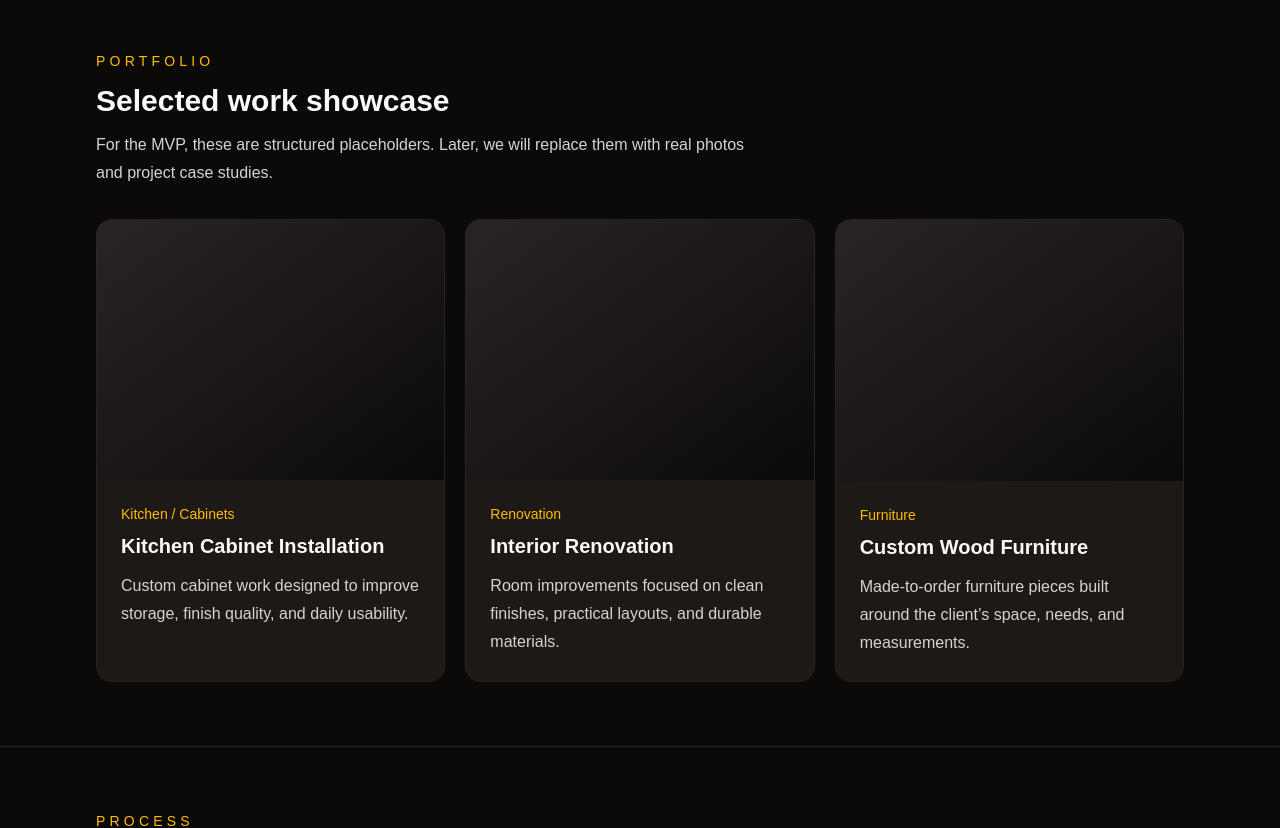
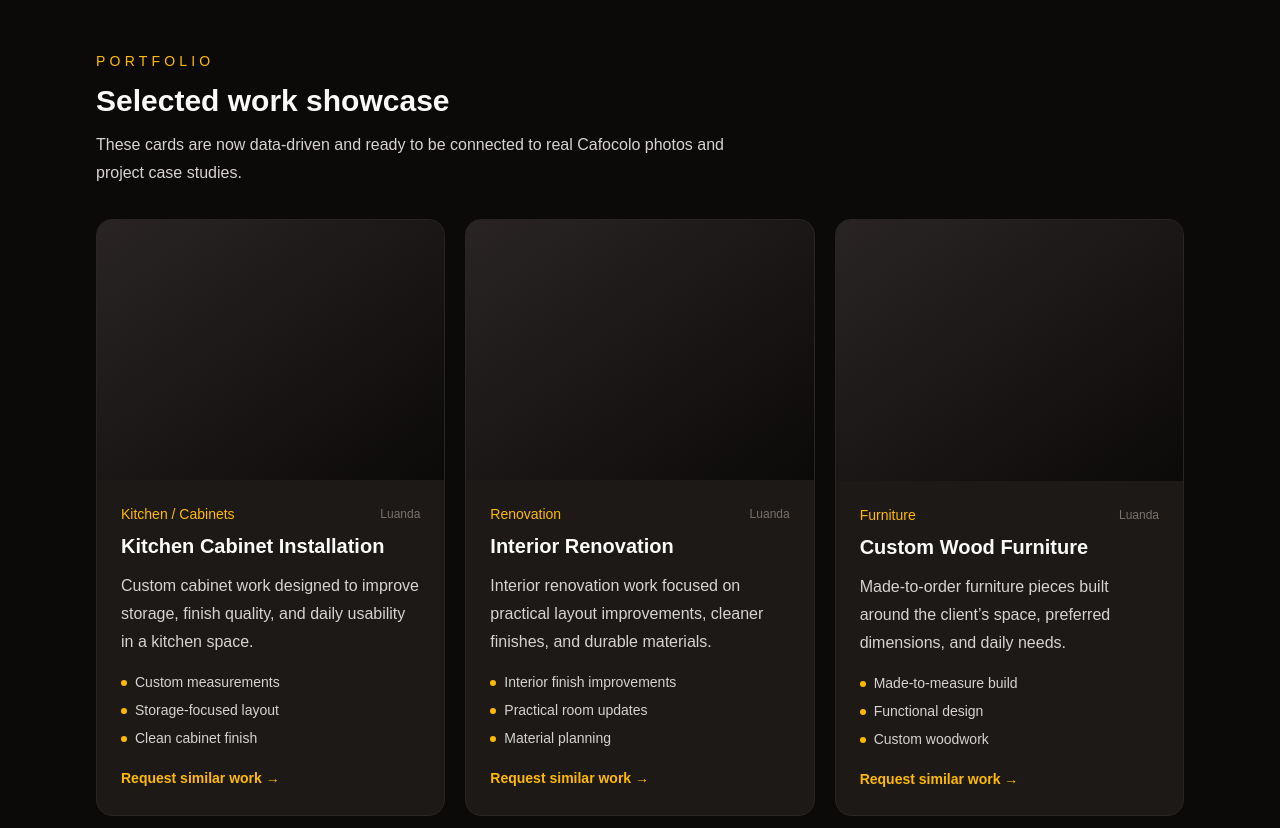
Before and after one commit to vhugo23/cafocolo-platform, a Next.js app in the folder frontend/: page /site in a window 1280 px wide. Shown: the part 1160-1988 px from the top of the page. Built offline with nearby package versions, Linux system fonts and the light colour scheme.

Commit message:
Make public portfolio section data driven

```diff
--- a/frontend/app/site/page.tsx
+++ b/frontend/app/site/page.tsx
@@ -1,70 +1,10 @@
 import Link from "next/link";
-
-const services = [
-  {
-    title: "Custom Furniture",
-    description:
-      "Built-in cabinets, shelving, tables, wardrobes, and made-to-measure furniture for homes and businesses.",
-  },
-  {
-    title: "Renovation Work",
-    description:
-      "Interior upgrades, finish improvements, space updates, and practical renovation support.",
-  },
-  {
-    title: "Kitchen & Storage",
-    description:
-      "Kitchen cabinets, storage solutions, countertops, and functional interior improvements.",
-  },
-];
-
-const portfolioItems = [
-  {
-    title: "Kitchen Cabinet Installation",
-    category: "Kitchen / Cabinets",
-    description:
-      "Custom cabinet work designed to improve storage, finish quality, and daily usability.",
-  },
-  {
-    title: "Interior Renovation",
-    category: "Renovation",
-    description:
-      "Room improvements focused on clean finishes, practical layouts, and durable materials.",
-  },
-  {
-    title: "Custom Wood Furniture",
-    category: "Furniture",
-    description:
-      "Made-to-order furniture pieces built around the client’s space, needs, and measurements.",
-  },
-];
-
-const processSteps = [
-  {
-    step: "01",
-    title: "Request a quote",
-    description:
-      "The customer submits basic project details, location, and contact information.",
-  },
-  {
-    step: "02",
-    title: "Review the project",
-    description:
-      "Cafocolo reviews the request, clarifies scope, and prepares the next steps.",
-  },
-  {
-    step: "03",
-    title: "Build the estimate",
-    description:
-      "The project is organized into materials, labor, and itemized quote details.",
-  },
-  {
-    step: "04",
-    title: "Start the work",
-    description:
-      "Once the estimate is accepted, the project can move into planning and execution.",
-  },
-];
+import {
+  portfolioItems,
+  processSteps,
+  services,
+  type PortfolioItem,
+} from "@/lib/public-site-data";
 
 export default function PublicSitePage() {
   return (
@@ -115,7 +55,7 @@ export default function PublicSitePage() {
                   Custom cabinet and interior finish projects
                 </h2>
                 <p className="mt-3 text-sm leading-6 text-stone-300">
-                  This area will later use real Cafocolo project images,
+                  This area is prepared for real Cafocolo project images,
                   before-and-after photos, and completed work examples.
                 </p>
               </div>
@@ -129,7 +69,7 @@ export default function PublicSitePage() {
           <SectionHeader
             eyebrow="Services"
             title="Work Cafocolo can help with"
-            description="The public site should make it clear what types of projects visitors can request."
+            description="The public site makes it clear what types of projects visitors can request."
           />
 
           <div className="mt-8 grid gap-5 md:grid-cols-3">
@@ -153,25 +93,12 @@ export default function PublicSitePage() {
           <SectionHeader
             eyebrow="Portfolio"
             title="Selected work showcase"
-            description="For the MVP, these are structured placeholders. Later, we will replace them with real photos and project case studies."
+            description="These cards are now data-driven and ready to be connected to real Cafocolo photos and project case studies."
           />
 
           <div className="mt-8 grid gap-5 md:grid-cols-3">
             {portfolioItems.map((item) => (
-              <article
-                key={item.title}
-                className="overflow-hidden rounded-2xl border border-stone-800 bg-stone-900"
-              >
-                <div className="aspect-[4/3] bg-gradient-to-br from-stone-800 to-stone-950" />
-
-                <div className="p-6">
-                  <p className="text-sm text-amber-400">{item.category}</p>
-                  <h3 className="mt-2 text-xl font-semibold">{item.title}</h3>
-                  <p className="mt-3 leading-7 text-stone-300">
-                    {item.description}
-                  </p>
-                </div>
-              </article>
+              <PortfolioCard key={item.title} item={item} />
             ))}
           </div>
         </div>
@@ -182,7 +109,7 @@ export default function PublicSitePage() {
           <SectionHeader
             eyebrow="Process"
             title="From request to project"
-            description="This mirrors the backend workflow we already built: quote request, lead review, project creation, quote, and line items."
+            description="This mirrors the backend workflow: quote request, lead review, project creation, quote, and line items."
           />
 
           <div className="mt-8 grid gap-5 md:grid-cols-4">
@@ -261,6 +188,45 @@ function PublicHeader() {
   );
 }
 
+function PortfolioCard({ item }: { item: PortfolioItem }) {
+  return (
+    <article className="overflow-hidden rounded-2xl border border-stone-800 bg-stone-900">
+      <div
+        role="img"
+        aria-label={item.imageAlt}
+        className="aspect-[4/3] bg-gradient-to-br from-stone-800 to-stone-950"
+      />
+
+      <div className="p-6">
+        <div className="flex items-center justify-between gap-3">
+          <p className="text-sm text-amber-400">{item.category}</p>
+          <p className="text-xs text-stone-500">{item.location}</p>
+        </div>
+
+        <h3 className="mt-2 text-xl font-semibold">{item.title}</h3>
+
+        <p className="mt-3 leading-7 text-stone-300">{item.description}</p>
+
+        <ul className="mt-4 space-y-2">
+          {item.highlights.map((highlight) => (
+            <li key={highlight} className="flex gap-2 text-sm text-stone-300">
+              <span className="mt-2 h-1.5 w-1.5 rounded-full bg-amber-400" />
+              <span>{highlight}</span>
+            </li>
+          ))}
+        </ul>
+
+        <Link
+          href="/request-quote"
+          className="mt-5 inline-flex text-sm font-semibold text-amber-400 hover:text-amber-300"
+        >
+          Request similar work →
+        </Link>
+      </div>
+    </article>
+  );
+}
+
 function SectionHeader({
   eyebrow,
   title,
--- /dev/null
+++ b/frontend/lib/public-site-data.ts
@@ -0,0 +1,106 @@
+export type PublicService = {
+  title: string;
+  description: string;
+};
+
+export type PortfolioItem = {
+  title: string;
+  category: string;
+  location: string;
+  description: string;
+  highlights: string[];
+  imageAlt: string;
+};
+
+export type ProcessStep = {
+  step: string;
+  title: string;
+  description: string;
+};
+
+export const services: PublicService[] = [
+  {
+    title: "Custom Furniture",
+    description:
+      "Built-in cabinets, shelving, tables, wardrobes, and made-to-measure furniture for homes and businesses.",
+  },
+  {
+    title: "Renovation Work",
+    description:
+      "Interior upgrades, finish improvements, space updates, and practical renovation support.",
+  },
+  {
+    title: "Kitchen & Storage",
+    description:
+      "Kitchen cabinets, storage solutions, countertops, and functional interior improvements.",
+  },
+];
+
+export const portfolioItems: PortfolioItem[] = [
+  {
+    title: "Kitchen Cabinet Installation",
+    category: "Kitchen / Cabinets",
+    location: "Luanda",
+    description:
+      "Custom cabinet work designed to improve storage, finish quality, and daily usability in a kitchen space.",
+    highlights: [
+      "Custom measurements",
+      "Storage-focused layout",
+      "Clean cabinet finish",
+    ],
+    imageAlt: "Custom kitchen cabinet installation by Cafocolo",
+  },
+  {
+    title: "Interior Renovation",
+    category: "Renovation",
+    location: "Luanda",
+    description:
+      "Interior renovation work focused on practical layout improvements, cleaner finishes, and durable materials.",
+    highlights: [
+      "Interior finish improvements",
+      "Practical room updates",
+      "Material planning",
+    ],
+    imageAlt: "Interior renovation project by Cafocolo",
+  },
+  {
+    title: "Custom Wood Furniture",
+    category: "Furniture",
+    location: "Luanda",
+    description:
+      "Made-to-order furniture pieces built around the client’s space, preferred dimensions, and daily needs.",
+    highlights: [
+      "Made-to-measure build",
+      "Functional design",
+      "Custom woodwork",
+    ],
+    imageAlt: "Custom wood furniture project by Cafocolo",
+  },
+];
+
+export const processSteps: ProcessStep[] = [
+  {
+    step: "01",
+    title: "Request a quote",
+    description:
+      "The customer submits basic project details, location, and contact information.",
+  },
+  {
+    step: "02",
+    title: "Review the project",
+    description:
+      "Cafocolo reviews the request, clarifies scope, and prepares the next steps.",
+  },
+  {
+    step: "03",
+    title: "Build the estimate",
+    description:
+      "The project is organized into materials, labor, and itemized quote details.",
+  },
+  {
+    step: "04",
+    title: "Start the work",
+    description:
+      "Once the estimate is accepted, the project can move into planning and execution.",
+  },
+];
```
